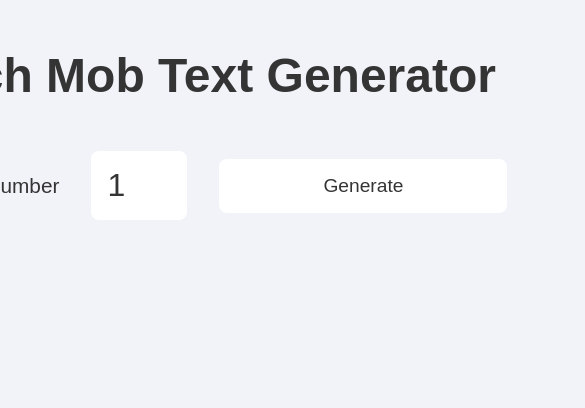
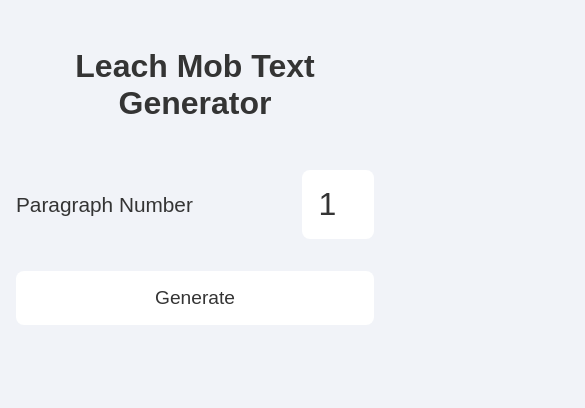
Before and after one commit to developer-iko-mike/JS_minis, a plain HTML site: page MakeLorem/MakeLoremPragrap.html in a window 390 px wide. Shown: the top 408 px of the page, 585 px wide, since content can reach past the window. Drawn offline with Linux system fonts and the light colour scheme.

Commit message:
responive all mini projects

```diff
--- a/BookList/CSS/BookList.css
+++ b/BookList/CSS/BookList.css
@@ -24,13 +24,14 @@ body {
   overflow-x: hidden;
 }
 
-button , input {
+button,
+input {
   background-color: #fff;
   padding: 1rem;
   font-size: 1.2rem;
 }
 
-:root{
+:root {
   --bgy: 2px solid #4c3d3d44;
   --tdc: #ebeff1;
   --orn: #fe9c0a;
@@ -38,10 +39,7 @@ button , input {
   --main: #1a6eff;
 }
 
-
-.BookList{}
-
-header{
+header {
   display: flex;
   align-items: center;
   justify-content: center;
@@ -50,29 +48,28 @@ gap: 1rem;
   font-size: 3rem;
 }
 
-.book_header_book{
-    color: var(--orn)
+.book_header_book {
+  color: var(--orn);
 }
 
-main{
+main {
   width: 72rem;
   text-align: left;
 }
 
-form{
+form {
   margin-top: 3rem;
 }
 
-label{
-
+label {
 }
 
-input{
+input {
   width: 100%;
   margin: 0.5rem 0 1rem 0;
 }
 
-#btn{
+#btn {
   width: 100%;
   background-color: var(--orn);
   color: #fff;
@@ -83,12 +80,12 @@ overflow: hidden;
   transition: all 0.2s;
 }
 
-#btn:hover{
+#btn:hover {
   background-color: #ff99007a;
   color: #fff;
 }
 
-.anim{
+.anim {
   background-color: var(--orn);
   width: 5rem;
   height: 100%;
@@ -99,44 +96,65 @@ transition: all 0.2s;
   z-index: -1;
 }
 
-#btn:hover .anim{
+#btn:hover .anim {
   animation: whiteMove 1s ease-in-out 0.1s forwards;
 }
 
 @keyframes whiteMove {
-    0%{
+  0% {
     width: 1%;
   }
-    100%{
+  100% {
     left: 0;
     width: 101%;
     transform: skewX(0deg);
   }
 }
 
-table{
+table {
   margin-top: 5rem;
   width: 100%;
   text-align: center;
 }
 
-tr{
+tr {
   display: table-row;
   height: 4rem;
 }
 
-th{
+th {
   background-color: #fff;
   border-right: var(--bgy);
   border-radius: 0px;
   overflow-x: auto;
 }
 
-th:last-child{
+th:last-child {
   border-right: none;
 }
 
-.nameBook , .author , .yaer{
+.nameBook,
+.author,
+.yaer {
   background-color: var(--tdc);
   border-bottom: var(--bgy);
 }
+
+@media only screen and (max-width: 1200px) {
+  main {
+    width: 75vw;
+  }
+}
+@media only screen and (max-width: 768px) {
+  header {
+    flex-direction: column;
+  }
+  header p {
+    min-width: 18rem;
+  }
+  main {
+    width: 94vw;
+    margin-left: 3vw;
+    margin-right: 3vw;
+  }
+}
--- a/BuyTickets/CSS/Buy-Taket.css
+++ b/BuyTickets/CSS/Buy-Taket.css
@@ -14,8 +14,7 @@ body {
   background-size: cover;
   background-position: center;
   background-repeat: no-repeat;
-    /* background-color: #86ba6a; */
-    /* background: linear-gradient(45deg, #e6f6ff, #ffdbdb); */
+  overflow: hidden;
   width: 100vw;
   height: 100vh;
   display: flex;
@@ -27,7 +26,7 @@ body {
   width: 67rem;
   background-color: #ffffff40;
   height: 31rem;
-    padding: 4rem
+  padding: 4rem;
 }
 
 .inputs {
@@ -74,21 +73,75 @@ option,
 }
 
 button {
-    margin-top: 3rem;
-    padding: 1.2rem 1.5rem;
-    background-color: #eac900;
-    background-color: #abffed;
-    border-radius: 2rem;
+  display: inline-block;
+  width: 12rem;
+  height: 3.5rem;
+  cursor: pointer;
+  transition: all 0.2s ease-in-out;
   font-size: 1.1rem;
   font-weight: 600;
-    cursor: pointer;
-    transition: all 0.8s ease-in-out 0.1s;
-    border: 1px solid #00d0ff;
+  border-radius: 2rem;
+  border: none;
+  color: #fff;
+  text-transform: capitalize;
+  display: flex;
+  justify-content: center;
+  align-items: center;
+  background-color: #0abead;
+  text-decoration: none;
+  margin: 0.5rem auto;
+  padding: 0 1.5rem;
+  box-shadow: 0 4px 8px rgba(11, 190, 173, 0.3);
+  position: relative;
+  overflow: hidden;
 }
 
 button:hover {
-    background-color: #181500;
-    background-color: #00d0ff;
-    color: #fff;
-    border: 1px solid #006eff;
+  box-shadow: 0 8px 8px rgba(11, 190, 173, 0.3);
+  transform: translateY(-0.3rem);
 }
+
+@media only screen and (max-width: 994px) {
+  .Buy-Taket {
+    width: 94vw;
+    height: auto;
+    padding: 2rem;
+  }
+
+  .inputs {
+    column-gap: 5%;
+  }
+
+  .selects {
+    gap: 5%;
+  }
+
+  #countrys,
+  #citys {
+    flex: 1 1 50%;
+  }
+}
+
+@media only screen and (max-width: 576px) {
+  .inputs {
+    display: flex;
+    flex-direction: column;
+  }
+
+  .selects {
+    flex-direction: column;
+    gap: 1rem;
+    margin-top: 9rem;
+  }
+
+  #countrys,
+  #citys,
+  input {
+    padding: 0.8rem 1rem;
+    width: 100%;
+  }
+
+  #citys{
+    margin-top: .7rem;
+  }
+}
--- a/LoadingBeforeSite/css/style.css
+++ b/LoadingBeforeSite/css/style.css
@@ -28,6 +28,7 @@
 .content {
   display: flex;
   justify-content: space-evenly;
+  flex-wrap: wrap;
 }
 
 @keyframes fadeOut {
--- a/MakeLorem/CSS/MakeLoremPragrap.css
+++ b/MakeLorem/CSS/MakeLoremPragrap.css
@@ -24,13 +24,14 @@ body {
   overflow-x: hidden;
 }
 
-button , input {
+button,
+input {
   background-color: #fff;
   padding: 1rem;
   font-size: 1.2rem;
 }
 
-:root{
+:root {
   --bgy: 2px solid #4c3d3d44;
   --tdc: #ebeff1;
   --orn: #fe9c0a;
@@ -38,31 +39,25 @@ button , input {
   --main: #1a6eff;
 }
 
-.MakeLoremPragrap{}
-
-header{
-
-}
-h1{
+h1 {
   margin-top: 3rem;
   font-size: 3rem;
 }
-main{
+main {
   margin-top: 3rem;
   display: flex;
   gap: 2rem;
   align-items: center;
   justify-content: center;
+  flex-wrap: wrap;
 }
-label{
 
-}
-input{
+input {
   width: 5rem;
   width: 6rem;
   font-size: 2rem;
 }
-button{
+button {
   cursor: pointer;
   cursor: pointer;
   width: 18rem;
@@ -70,7 +65,7 @@ button{
   z-index: 1;
   transition: all 0.2s;
 }
-.minibox{
+.minibox {
   position: absolute;
   top: 0;
   right: 0;
@@ -82,23 +77,60 @@ background-color: #0064df;
 button:hover {
   color: #fff;
 }
-button:hover .minibox{
-    animation: addwidth .25s ease-in-out forwards;
+button:hover .minibox {
+  animation: addwidth 0.25s ease-in-out forwards;
 }
-@keyframes addwidth{
-0%{
+@keyframes addwidth {
+  0% {
     width: 0%;
   }
-100%{
+  100% {
     width: 100%;
-
   }
 }
-footer{
+footer {
   width: 70rem;
   text-align: left;
   margin-top: 5rem;
 }
-p{
+p {
   margin-top: 2rem;
 }
+
+@media only screen and (max-width: 1180px) {
+  footer {
+    width: 45rem;
+  }
+}
+@media only screen and (max-width: 768px) {
+  h1 {
+    font-size: 2rem;
+  }
+
+  button {
+    width: 10rem;
+  }
+
+  footer {
+    width: 90%;
+    padding-left: 5%;
+    padding-right: 5%;
+  }
+}
+@media only screen and (max-width: 514px) {
+  main {
+    justify-content: space-between;
+    padding-left: 1rem;
+    padding-right: 1rem;
+  }
+  label {
+    width: 70%;
+    text-align: left;
+  }
+  input {
+    width: 20%;
+  }
+  button {
+    width: 100%;
+  }
+}
--- a/Pageitions/CSS/Pageitions.css
+++ b/Pageitions/CSS/Pageitions.css
@@ -24,28 +24,29 @@ body {
   overflow-x: hidden;
 }
 
-button , input {
+button,
+input {
   background-color: #fff;
   padding: 1rem;
   font-size: 1.2rem;
 }
-.Pageitions{
+.Pageitions {
   display: flex;
   flex-direction: column;
   align-items: center;
 }
 
-header{
+header {
   width: 100vw;
   height: 5rem;
   line-height: 5rem;
   background-color: #fff;
   box-shadow: 0px 0px 5rem -35px #000;
 }
-h1{
+h1 {
   font-size: 2.5rem;
 }
-main{
+main {
   width: 60rem;
   text-align: left;
   margin-top: 3rem;
@@ -53,7 +54,7 @@ main{
   border-radius: 0.3rem;
   border-bottom: none;
 }
-div{
+div {
   width: 100%;
   border-bottom: 1px solid #8d8d8d36;
   height: 4.5rem;
@@ -64,30 +65,54 @@ div{
   padding: 1rem 1.5rem;
   transition: all 0.25s ease-in-out;
 }
-div:hover{
+div:hover {
   background-color: #ececec;
 }
-p{
+p {
   font-size: 1.5rem;
 }
-footer{
+footer {
   width: 30rem;
   height: 4.5rem;
   margin-top: 3rem;
   display: flex;
   justify-content: space-between;
 }
-button{
+button {
   width: 5rem;
   font-size: 2rem;
   background-color: #00d3ff;
   transition: all 2.5s ease-in-out;
   cursor: pointer;
 }
-.active{
+.active {
   background-color: #00ff75;
 }
-button:hover{
+button:hover {
   transform: skewX(180deg);
   background-color: #00ff77c9;
 }
+@media only screen and (max-width: 991px) {
+  main {
+    width: 80vw;
+    margin-left: 10vw;
+    margin-right: 10vw;
+  }
+}
+@media only screen and (max-width: 576px) {
+  main,
+  footer {
+    width: 94vw;
+    margin-left: 3vw;
+    margin-right: 3vw;
+  }
+
+  footer {
+    gap: 3%;
+  }
+
+  button {
+    width: auto;
+    flex-grow: 1;
+  }
+}
--- a/RegEx/Regex.css
+++ b/RegEx/Regex.css
@@ -56,7 +56,7 @@ main {
 }
 
 #regexInput, #textInput {
-  width: 95%;
+  width: 85%;
   padding: 0.8rem;
   font-size: 1.1rem;
   border: 2px solid #3a3a3a;
--- a/ThemeSwitcher/CSS/LightThame-DarkThame__withLocalStorage.css
+++ b/ThemeSwitcher/CSS/LightThame-DarkThame__withLocalStorage.css
@@ -28,7 +28,8 @@ button {
   background-color: #fff;
 }
 
-.LightThame-DarkThame__withLocalStorage {}
+.LightThame-DarkThame__withLocalStorage {
+}
 
 main {
   max-width: 1920px;
@@ -66,6 +67,7 @@ button {
 .mains {
   margin-top: 20rem;
   display: flex;
+  justify-content: space-between;
   width: 100%;
 }
 
@@ -133,6 +135,10 @@ a {
     flex-direction: column-reverse;
     margin-top: 10rem;
   }
+  main {
+    padding-left: 1rem;
+    padding-right: 1rem;
+  }
   .left {
     width: 100%;
     text-align: center;
@@ -143,3 +149,40 @@ a {
     width: 100%;
   }
 }
+@media only screen and (max-width: 768px) {
+  .right {
+    width: 70vw;
+  }
+
+  #css,
+  #react {
+    width: 40%;
+  }
+
+  #html,
+  #js {
+    width: 10rem;
+  }
+}
+@media only screen and (max-width: 768px) {
+  .mains {
+    flex-direction: column;
+  }
+
+  .right {
+    margin-top: 4rem;
+    width: 96vw;
+    flex-direction: column;
+  }
+  #css,
+  #react,
+  #html,
+  #js {
+    width: 12rem;
+    height: auto;
+  }
+
+  .right-top {
+    gap: 1.5rem;
+  }
+}
--- a/TodoList/CSS/TodoList.css
+++ b/TodoList/CSS/TodoList.css
@@ -55,22 +55,22 @@ body {
   margin-top: 1.2rem;
   padding: 0 1.5rem;
 }
-#input:focus{
+#input:focus {
   border: 4px solid #233f77;
 }
-.empty__wrong{
+.empty__wrong {
   display: none;
 }
-.hidden__title{
+.hidden__title {
   color: #f00;
   font-size: 3rem;
   margin-top: 1rem;
   font-family: fantasy;
 }
-.toClose__wrong{
+.toClose__wrong {
   display: none;
 }
-.hidden_box{
+.hidden_box {
   position: absolute;
   bottom: 1rem;
   right: -30rem;
@@ -79,12 +79,22 @@ padding: 1.5rem 2rem;
   transition: all 1s ease-in-out 0.05s;
 }
 .hidden_box p {
-    color: #0f0;
+  color: #000;
+  text-shadow: 0px 0px 1rem rgb(80, 88, 80);
   font-size: 1.5rem;
   font-weight: 600;
   font-family: cursive;
 }
-@media only screen and (max-width: 520px){
-    .todo__items , #input {
+@media only screen and (max-width: 768px) {
+  .hidden_box {
+    bottom: -30rem;
+    right: 2rem;
+    left: 2rem;
+  }
+}
+@media only screen and (max-width: 520px) {
+  .todo__items,
+  #input {
     width: 98vw;
-    }}
+  }
+}
--- a/noteapp2/css/style.css
+++ b/noteapp2/css/style.css
@@ -1,11 +1,14 @@
+* {
+  padding: 0;
+  margin: 0;
+  box-sizing: border-box;
+}
+
 #todoList label{
   width: 80%;
 }
 #todoList li{
   list-style-type: none;
-}
-.completed{
-
 }
 .uncompleted label{
   color: #afa7a7;
```
Also changed, not shown: AboutKey/AboutKey.html (+1 -0 lines), AboutKey/CSS/AboutKey.css (+11 -0 lines), MusicPlayer2/css/style.css (+5 -6 lines), Profile/CSS/Profile.css (+36 -26 lines), SearchBoxCoustomTitle/CSS/JSPRO.css (+21 -18 lines), SearchBoxCoustomTitle/JSPRO.html (+0 -12 lines), TodoList/JavaST/TodoList.js (+19 -9 lines). Lines whose indentation alone changed are shown as unchanged.
